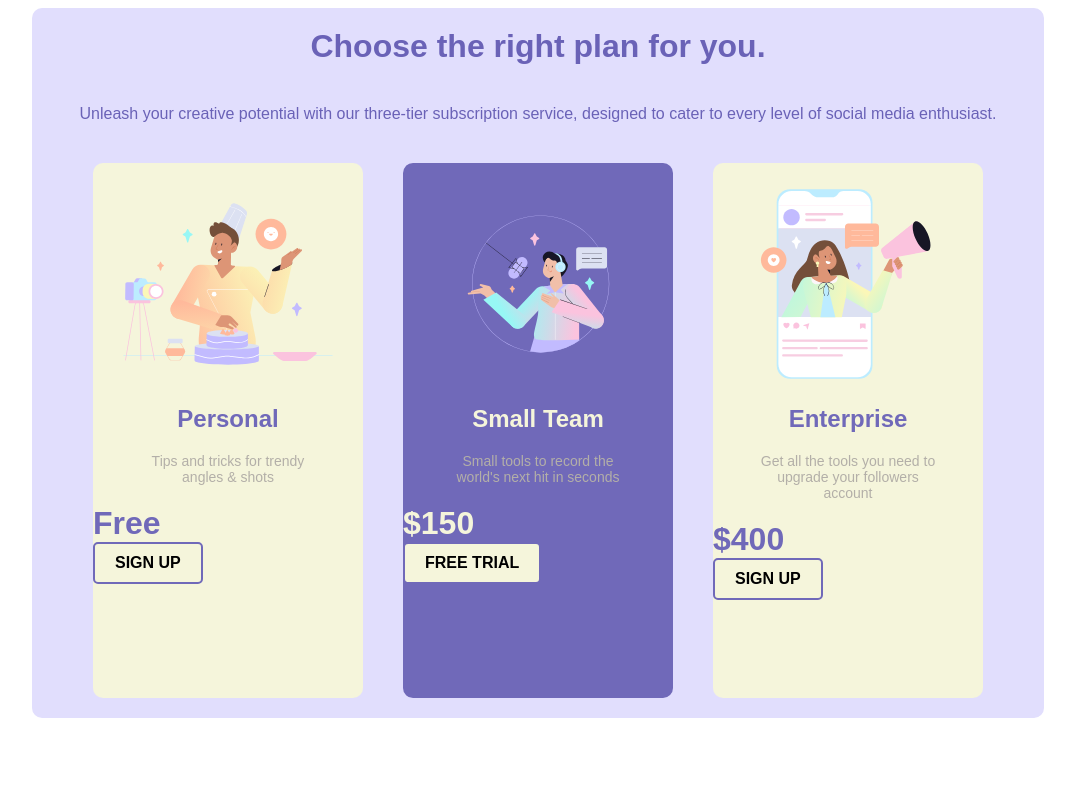
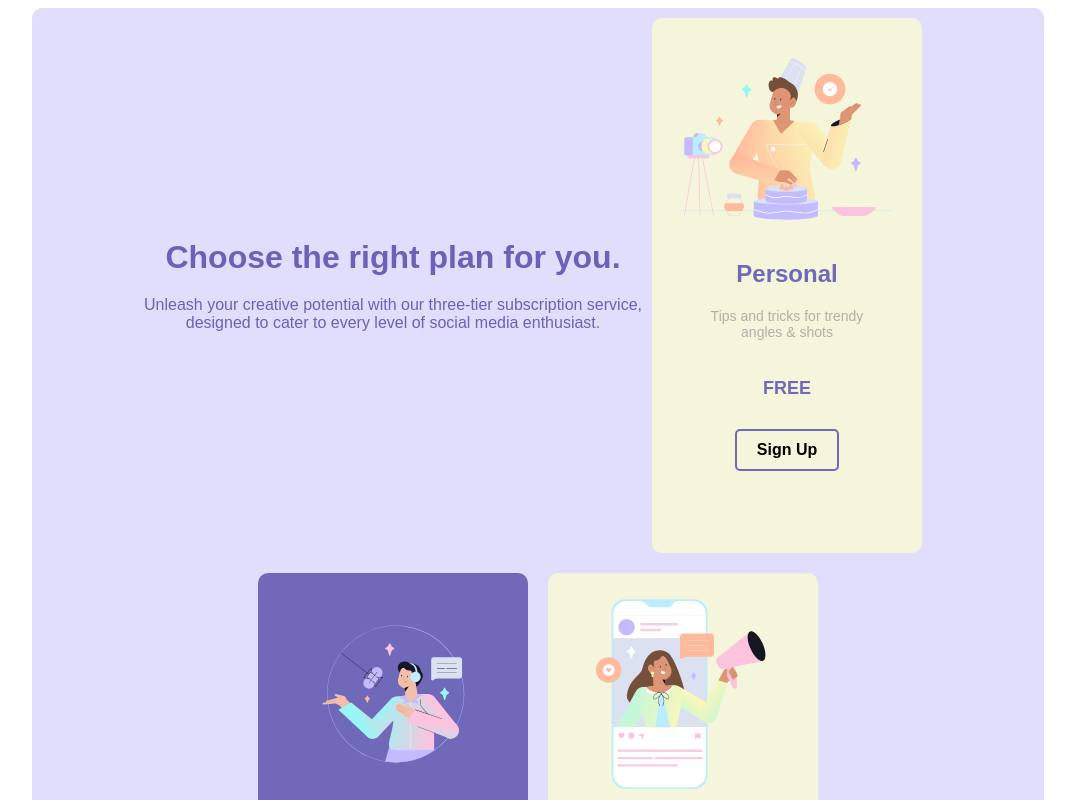
Before and after one commit to patelhimanshur/pricingtable, a plain HTML site: page index.html in a window 1280 px wide. Shown: the top 800 px of the page, without its empty margins (102-1177 px from the left). Drawn offline with Linux system fonts and the light colour scheme.

Commit message:
before final changes

```diff
--- a/index.html
+++ b/index.html
@@ -8,8 +8,10 @@
 </head>
 <body>
     <div class="pricing-table">
-        <h1 class="main-title">Choose the right plan for you.</h1>
-        <h2 class="main-subtitle">Unleash your creative potential with our three-tier subscription service, designed to cater to every level of social media enthusiast.</h2>
+        <div>
+            <h1 class="main-title">Choose the right plan for you.</h1>
+            <h2 class="main-subtitle">Unleash your creative potential with our three-tier subscription service,</br> designed to cater to every level of social media enthusiast.</h2>
+        </div>
 
         <div class="pricing-card pricing-card-color-light">
             <img class="pricing-card-image" src="assets/cook-illustration.svg" alt="cook">
--- a/style.css
+++ b/style.css
@@ -4,9 +4,6 @@ body {
 
   .main-container {
     display: flex;
-    justify-content: center;
-    align-items: center;
-    height: 100vh;
     background-color: #f5f5db;
   }
 
@@ -42,12 +39,13 @@ body {
 
   .pricing-card {
     display: inline;
-    justify-content: center;
-    align-items: center;
-    padding-top: 20px;
+    /* justify-content: center;
+    align-items: center; */
+    text-align: center;
+    padding-bottom: 20px;
     height: 515px;
     width: 270px;
-    margin: 20px;
+    margin: 10px;
     border-radius: 10px;
   }
 
@@ -70,6 +68,7 @@ body {
   .pricing-card-image {
     display: block;
     width: 100%;
+    margin-top: 20px;
   }
 
   .pricing-card-title {
@@ -87,25 +86,34 @@ body {
     font-weight: 200;
     margin: 20px 0;
     color: #b3afa8;
+    height: 50px;
+  }
+
+  .pricing-card-description-color {
+    color: #f5f5db;
   }
 
   .pricing-card-price {
     text-align: center;
-    font-size: 32px;
+    font-size: 18px;
     font-weight: 600;
-    margin: 20px 0;
     text-decoration: none;
+    height: 25px;
+    text-transform: uppercase;
+  }
+
+  .pricing-card-price:hover {
+    text-decoration: underline;
   }
 
   .pricing-card-button {
     display: block;
     padding: 10px 20px;
     background-color: #f5f5db;
-    color: #000;
     font-size: 16px;
     font-weight: 600;
-    text-transform: uppercase;
     border: 2px solid #7069b9;
     border-radius: 5px;
     cursor: pointer;
+    margin: 30px auto;
   }
```
